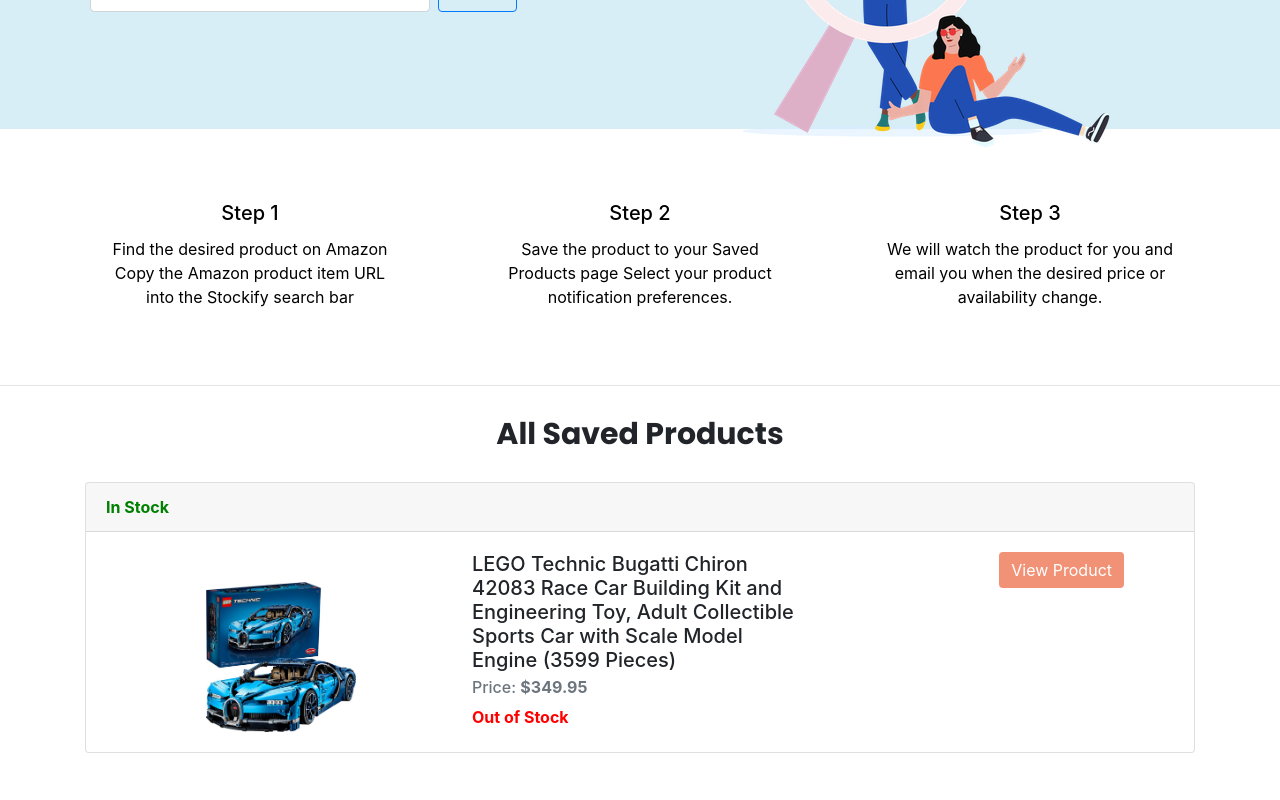
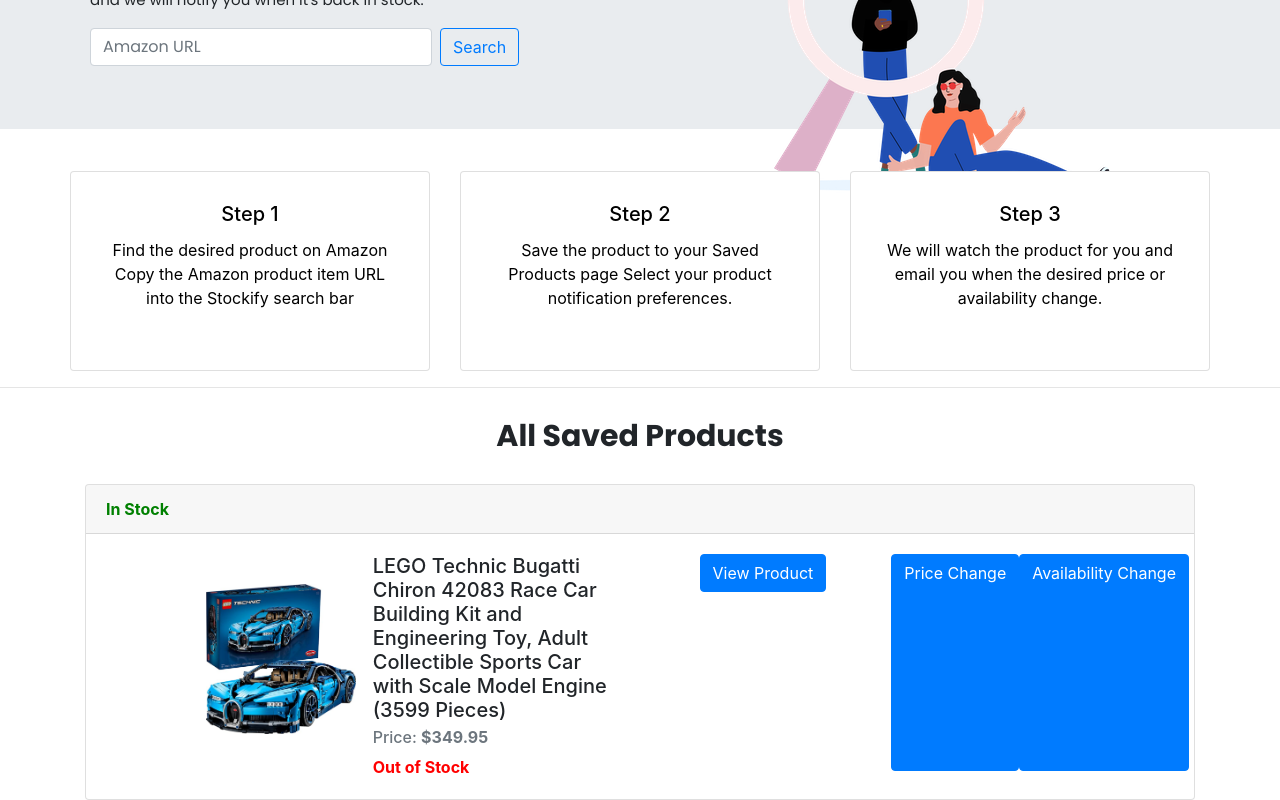
Before and after one commit to TEXWRECKS/Stockify, a React (Create React App) app in the folder client/: page / in a window 1280 px wide. Shown: the part 297-1097 px from the top of the page. Before the commit the page ends 1050 px from the top, so only its background shows below. Built offline with nearby package versions, Linux system fonts and the light colour scheme.

Commit message:
Price and Availability Toggle Buttons and set state for each

```diff
--- a/client/src/components/savedProducts.js
+++ b/client/src/components/savedProducts.js
@@ -2,8 +2,17 @@
 import '../App.css';
 import { Card, Container, Row, Col, Button } from 'react-bootstrap';
 import Lego from '../assets/images/lego.jpg';
+import ToggleButton from "react-bootstrap/ToggleButton";
+import ButtonGroup from "react-bootstrap/ButtonGroup";
+import "bootstrap/dist/css/bootstrap.min.css";
 
-function savedProduct() {
+function SavedProduct() {
+
+  // Price Change toggle button variable for setting state
+  const [priceChecked, setPriceChecked] = React.useState(false);
+  // Avialability Change toggle button variable for setting state
+  const [availabilityChecked, setAvailabilityChecked] = React.useState(false);
+
   return (
     <div>
       <Container classname="product-container">
@@ -36,6 +45,22 @@
                   View Product
                 </Button>
               </Col>
+
+              {/* Price Change Notification Toggle Button*/}
+              <>
+                <ButtonGroup toggle className="mb-2">
+                  <ToggleButton type="checkbox"
+                    checked={priceChecked} value="1" onChange={e => setPriceChecked(e.currentTarget.checked)}>Price Change</ToggleButton>
+                </ButtonGroup>
+                <br />
+              </>
+              {/* Availability Change Notification Toggle Button */}
+              <>
+                <ButtonGroup toggle className="mb-2">
+                  <ToggleButton type="checkbox"
+                    checked={availabilityChecked} value="1" onChange={e => setAvailabilityChecked(e.currentTarget.checked)}>Availability Change</ToggleButton>
+                </ButtonGroup>
+              </>
             </Row>
           </Card.Body>
         </Card>
@@ -44,4 +69,4 @@
   );
 }
 
-export default savedProduct;
+export default SavedProduct;
```
Also changed, not shown: 1 other file (tests, documents, lock files or other folders).
